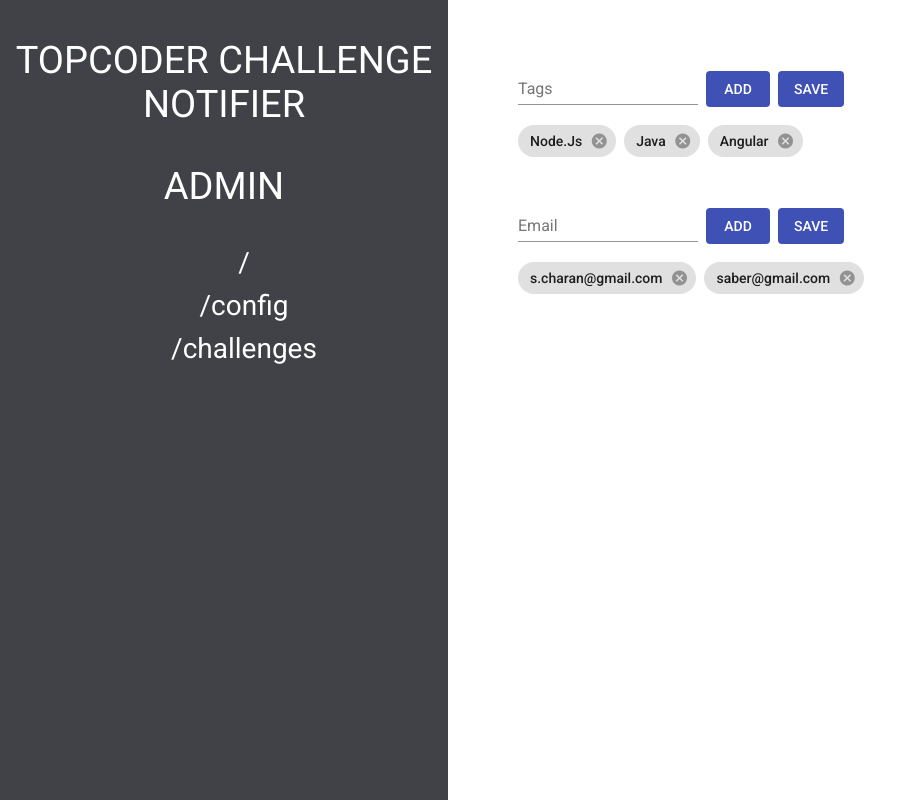
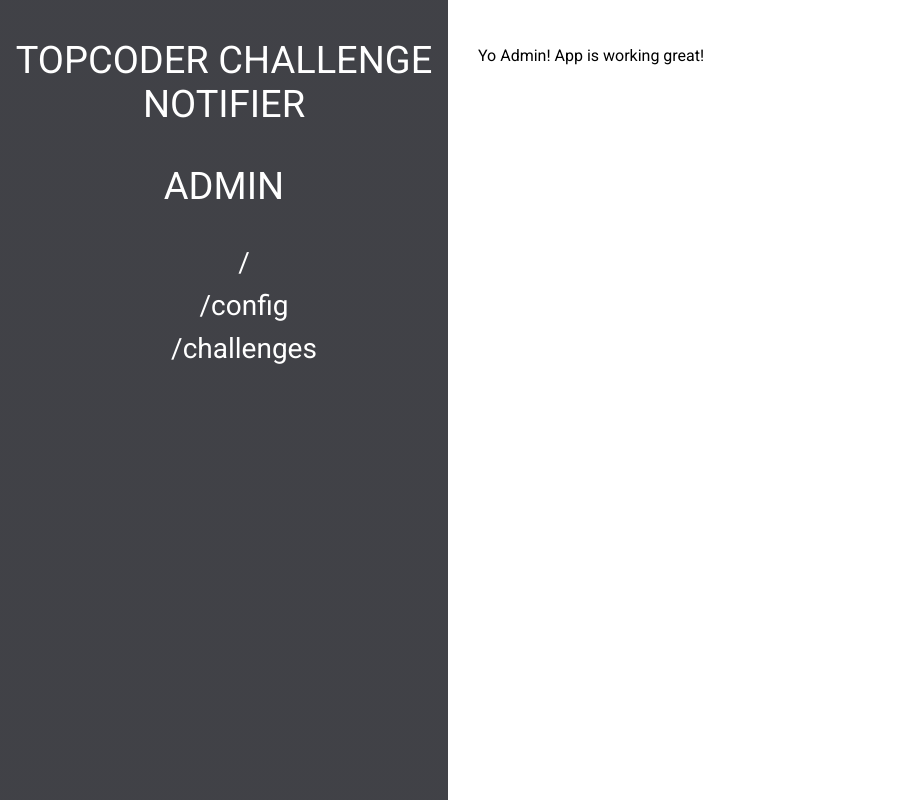
Before and after one commit to charan2628/TopCoderChallengeNotifierFrontend, an Angular app: page /dashboard in a window 1280 px wide. Before the commit this address led to /. Shown: the whole page, without its empty margins (0-911 px from the left). Built offline with nearby package versions, Linux system fonts and the light colour scheme.

Commit message:
Added Challenges and Root component

```diff
--- a/src/app/app-routing.module.ts
+++ b/src/app/app-routing.module.ts
@@ -2,7 +2,15 @@
 import { Routes, RouterModule } from '@angular/router';
 
 
-const routes: Routes = [];
+const routes: Routes = [
+  {
+    path: '', pathMatch: 'full', redirectTo: 'dashboard'
+  },
+  {
+    path: 'dashboard',
+    loadChildren: () => import('./dashboard/dashboard.module').then(m => m.DashboardModule)
+  }
+];
 
 @NgModule({
   imports: [RouterModule.forRoot(routes)],
--- a/src/app/app.component.html
+++ b/src/app/app.component.html
@@ -1 +1 @@
-<app-dashboard></app-dashboard>
+<router-outlet></router-outlet>
--- a/src/app/app.module.ts
+++ b/src/app/app.module.ts
@@ -6,7 +6,7 @@
 import { BrowserAnimationsModule } from '@angular/platform-browser/animations';
 
 import { MaterialModule } from './shared/material.module';
-import { DashboardModule } from './dashboard/dashboard.module';
+import { DashboardRoutingModule } from './dashboard/dashboard-routing.module';
 
 @NgModule({
   declarations: [
@@ -16,8 +16,7 @@
     BrowserModule,
     AppRoutingModule,
     BrowserAnimationsModule,
-    MaterialModule,
-    DashboardModule
+    MaterialModule
   ],
   providers: [],
   bootstrap: [AppComponent]
--- /dev/null
+++ b/src/app/dashboard/challenges/challenges.component.html
@@ -0,0 +1 @@
+<p>TODO</p>
--- /dev/null
+++ b/src/app/dashboard/challenges/challenges.component.ts
@@ -0,0 +1,15 @@
+import { Component, OnInit } from '@angular/core';
+
+@Component({
+  selector: 'app-challenges',
+  templateUrl: './challenges.component.html',
+  styleUrls: ['./challenges.component.css']
+})
+export class ChallengesComponent implements OnInit {
+
+  constructor() { }
+
+  ngOnInit() {
+  }
+
+}
--- a/src/app/dashboard/dashboard.component.html
+++ b/src/app/dashboard/dashboard.component.html
@@ -18,5 +18,5 @@
     </nav>
 </header>
 <main>
-    <app-config></app-config>
+    <router-outlet></router-outlet>
 </main>
--- /dev/null
+++ b/src/app/dashboard/root/root.component.css
@@ -0,0 +1,4 @@
+.message {
+    padding-top: 30px;
+    padding-left: 30px;
+}
--- /dev/null
+++ b/src/app/dashboard/root/root.component.html
@@ -0,0 +1,3 @@
+<div class="message">
+    <p>Yo Admin! App is working great!</p>
+</div>
--- /dev/null
+++ b/src/app/dashboard/root/root.component.ts
@@ -0,0 +1,15 @@
+import { Component, OnInit } from '@angular/core';
+
+@Component({
+  selector: 'app-root',
+  templateUrl: './root.component.html',
+  styleUrls: ['./root.component.css']
+})
+export class RootComponent implements OnInit {
+
+  constructor() { }
+
+  ngOnInit() {
+  }
+
+}
```
Also changed, not shown: src/app/dashboard/dashboard-routing.module.ts (+23 -0 lines), src/app/dashboard/dashboard.module.ts (+8 -4 lines), src/app/dashboard/challenges/challenges.component.css (added), 2 other files (tests, documents, lock files or other folders).
